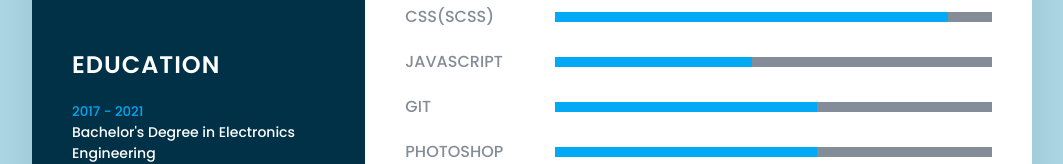
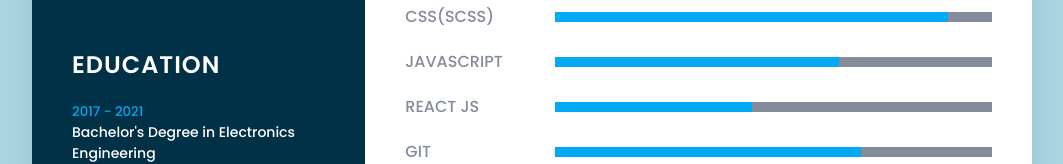
Before and after one commit to duckbilled395/rsschool-cv, a plain HTML site: page index.html in a window 1280 px wide. Shown: the part 636-800 px from the top of the page, without its empty margins (108-1171 px from the left). Drawn offline with Linux system fonts and the light colour scheme.

Commit message:
update: cv hard skills

```diff
--- a/index.html
+++ b/index.html
@@ -115,13 +115,19 @@
                 <div class="box">
                     <h4>JavaScript</h4>
                     <div class="percent">
+                        <div style="width: 65%;"></div>
+                    </div>
+                </div>
+                <div class="box">
+                    <h4>React JS</h4>
+                    <div class="percent">
                         <div style="width: 45%;"></div>
                     </div>
                 </div>
                 <div class="box">
                     <h4>Git</h4>
                     <div class="percent">
-                        <div style="width: 60%;"></div>
+                        <div style="width: 70%;"></div>
                     </div>
                 </div>
                 <div class="box">
```
